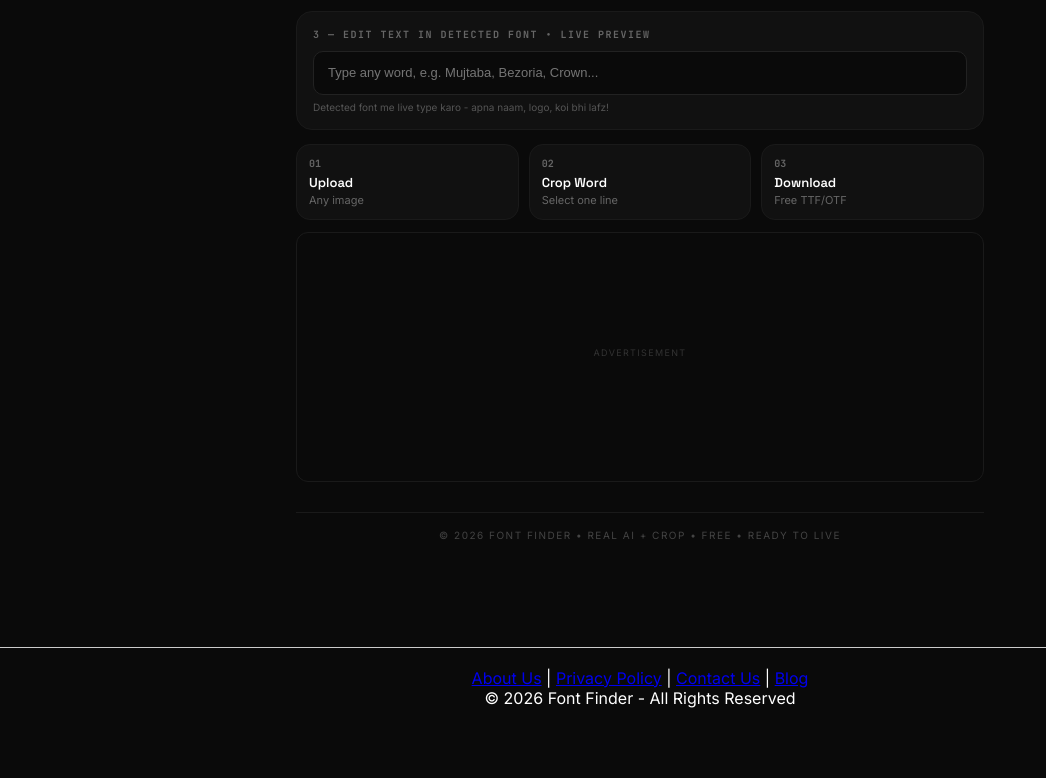
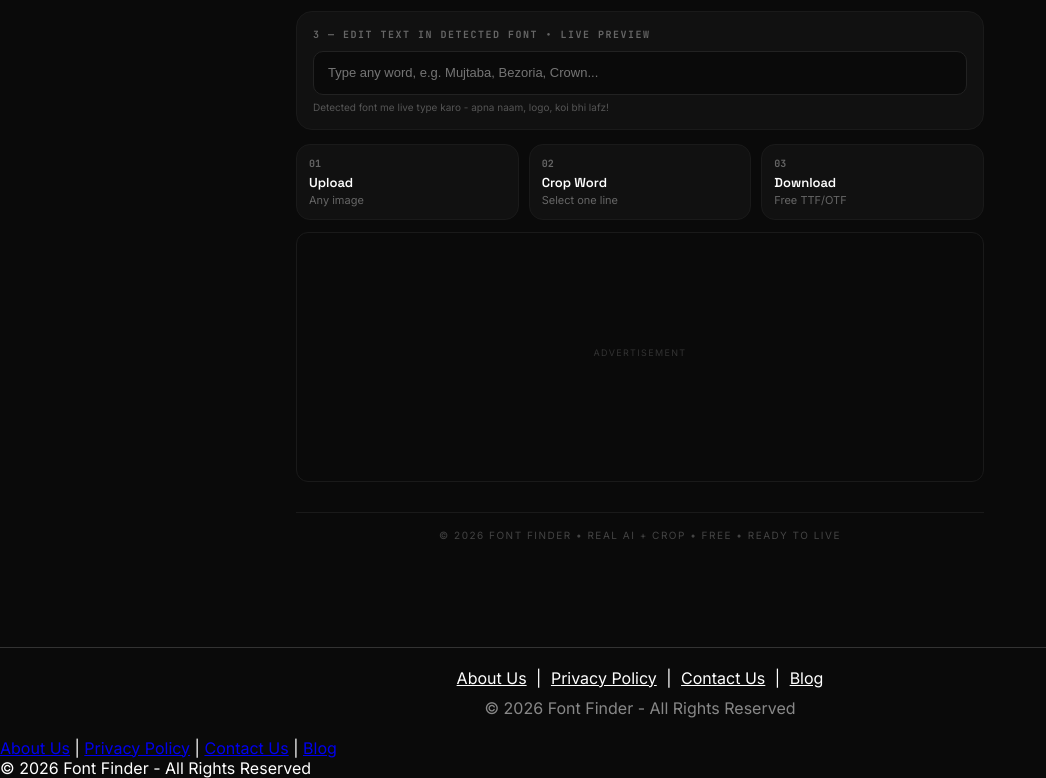
Before and after one commit to chgm599-star/Font-finder, a plain HTML site: page index.html in a window 1280 px wide. Shown: the part 686-1464 px from the top of the page, without its empty margins (0-1046 px from the left). Before the commit the page ends 1414 px from the top, so only its background shows below. Drawn offline with Linux system fonts and the light colour scheme.

Commit message:
Update index.html

```diff
--- a/index.html
+++ b/index.html
@@ -375,7 +375,13 @@
 function downloadFont(n){window.open('https://fonts.google.com/download?family='+encodeURIComponent(n),'_blank');const t=document.createElement('div');t.textContent='⬇️ Downloading '+n+'...';t.style.cssText='position:fixed;bottom:20px;left:50%;transform:translateX(-50%);background:#fff;color:#000;padding:10px 18px;border-radius:20px;font-size:12px;font-weight:600;z-index:9999';document.body.appendChild(t);setTimeout(()=>t.remove(),3000);}
 document.getElementById('detectBtn').addEventListener('click',detectFull);
 </script>
-  <footer style="text-align:center; padding:20px; margin-top:50px; border-top:1px solid #ccc;">
+ <footer style="text-align:center; padding:20px; margin-top:50px; border-top:1px solid #333; background:#0a0a0a;">
+  <a href="/about.html" style="color:#fff; margin:0 5px;">About Us</a> |
+  <a href="/privacy.html" style="color:#fff; margin:0 5px;">Privacy Policy</a> |
+  <a href="/contact.html" style="color:#fff; margin:0 5px;">Contact Us</a> |
+  <a href="/blog.html" style="color:#fff; margin:0 5px;">Blog</a>
+  <p style="color:#888; margin-top:10px;">© 2026 Font Finder - All Rights Reserved</p>
+ </footer>
   <a href="/about.html">About Us</a> |
   <a href="/privacy.html">Privacy Policy</a> |
   <a href="/contact.html">Contact Us</a> |
```
